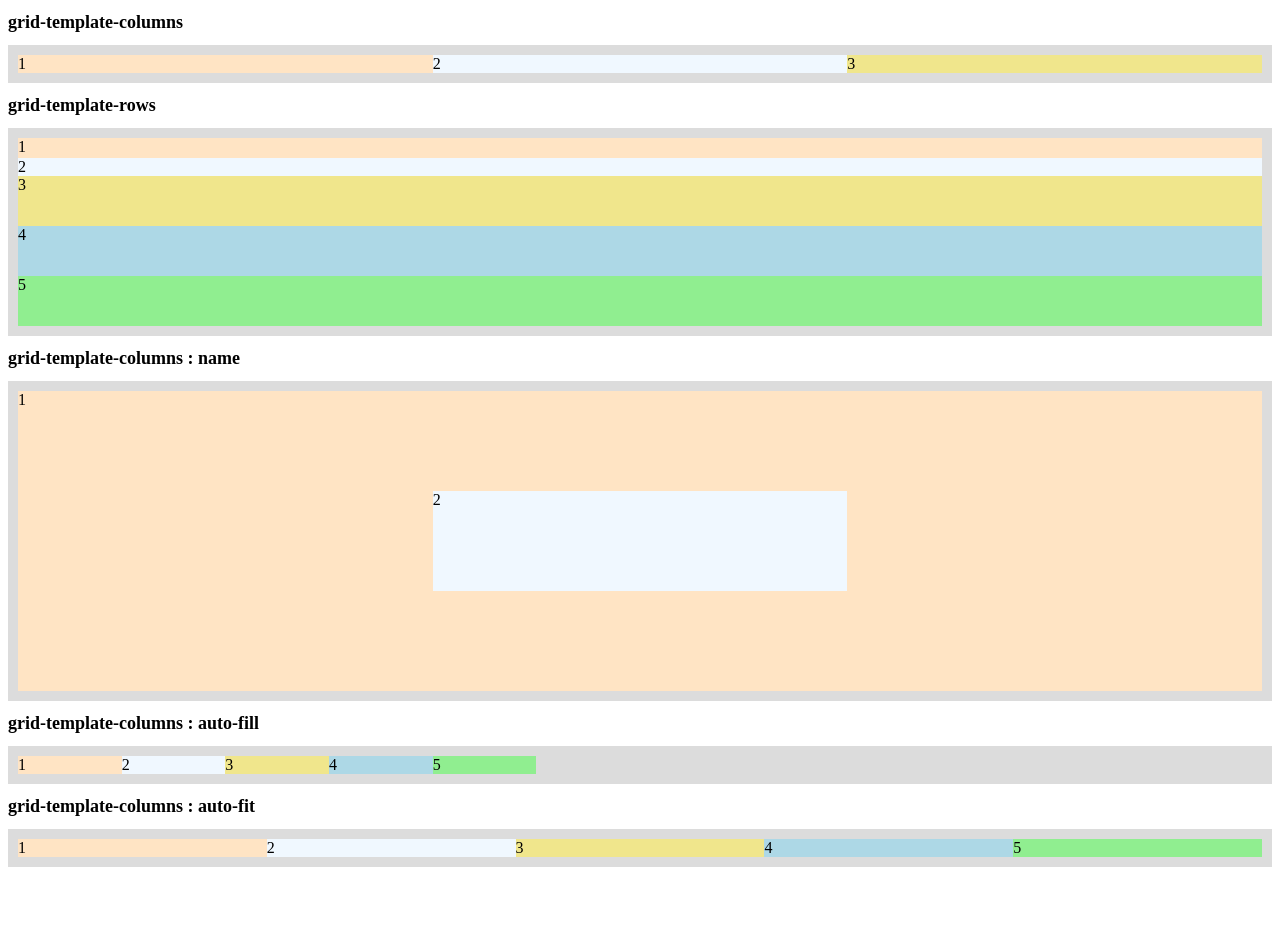
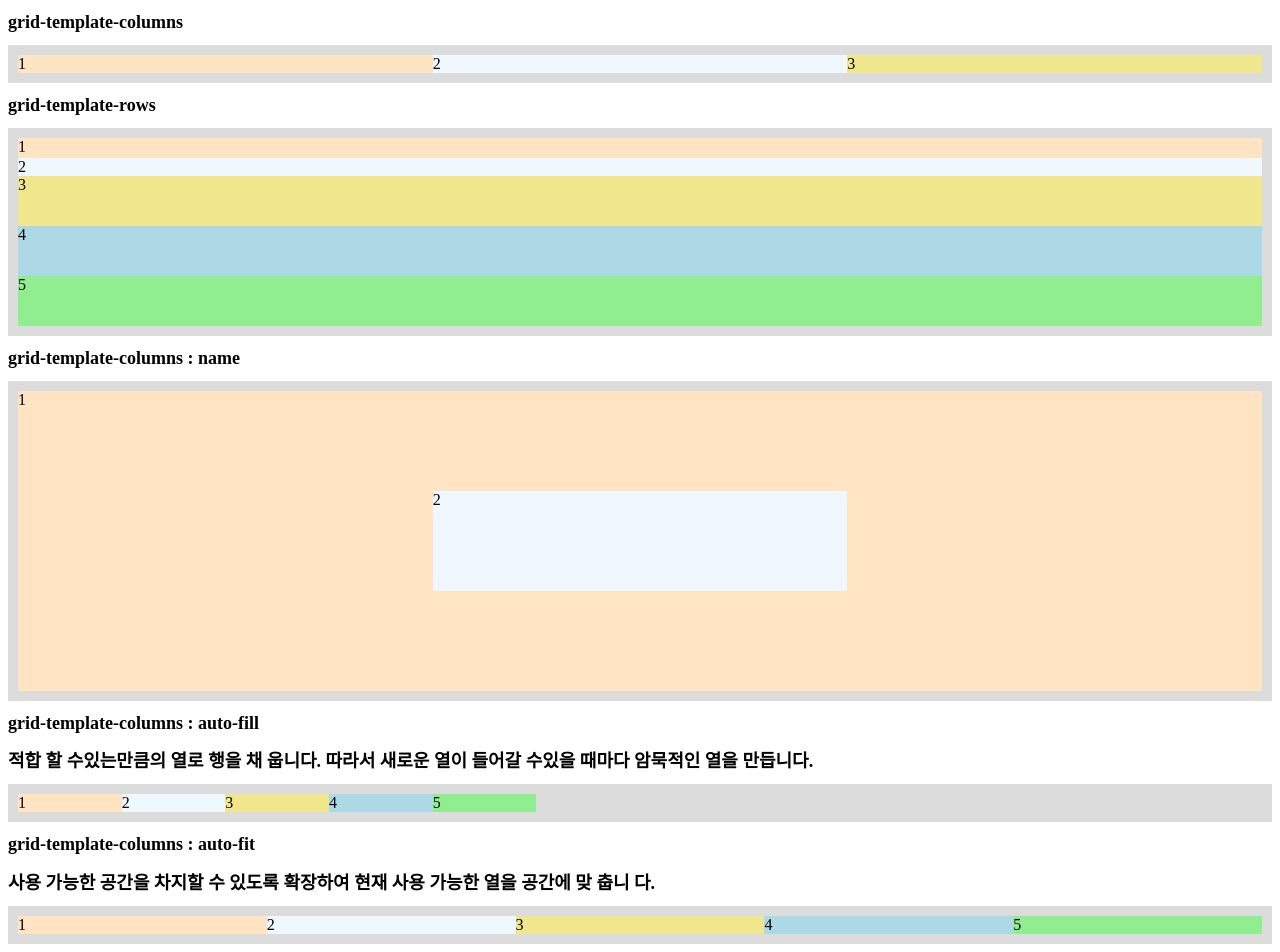
Before and after one commit to alexsando86/Grid, a plain HTML site: page html_presentation/example/grid-template-columns-rows.html in a window 1280 px wide. Before the commit the page ends 875 px from the top, so only its background shows below. Drawn offline with Linux system fonts and the light colour scheme.

Commit message:
'grid_20190307'

```diff
--- a/html_presentation/example/grid-template-columns-rows.html
+++ b/html_presentation/example/grid-template-columns-rows.html
@@ -66,7 +66,7 @@
     </div>
 
     <h1>grid-template-columns : auto-fill</h1>
-    <!-- 적합 할 수있는만큼의 열로 행을 채 웁니다. 따라서 새로운 열이 들어갈 수있을 때마다 암묵적인 열을 만듭니다. -->
+    <h1>적합 할 수있는만큼의 열로 행을 채 웁니다. 따라서 새로운 열이 들어갈 수있을 때마다 암묵적인 열을 만듭니다.</h1>
     <div class="grid grid-template-columns-auto-fill">
         <div class="item1">1</div>
         <div class="item2">2</div>
@@ -76,7 +76,7 @@
     </div>
 
     <h1>grid-template-columns : auto-fit</h1>
-    <!-- 사용 가능한 공간을 차지할 수 있도록 확장하여 현재 사용 가능한 열을 공간에 맞 춥니 다. -->
+    <h1>사용 가능한 공간을 차지할 수 있도록 확장하여 현재 사용 가능한 열을 공간에 맞 춥니 다.</h1>
     <div class="grid grid-template-columns-auto-fit">
         <div class="item1">1</div>
         <div class="item2">2</div>
```
